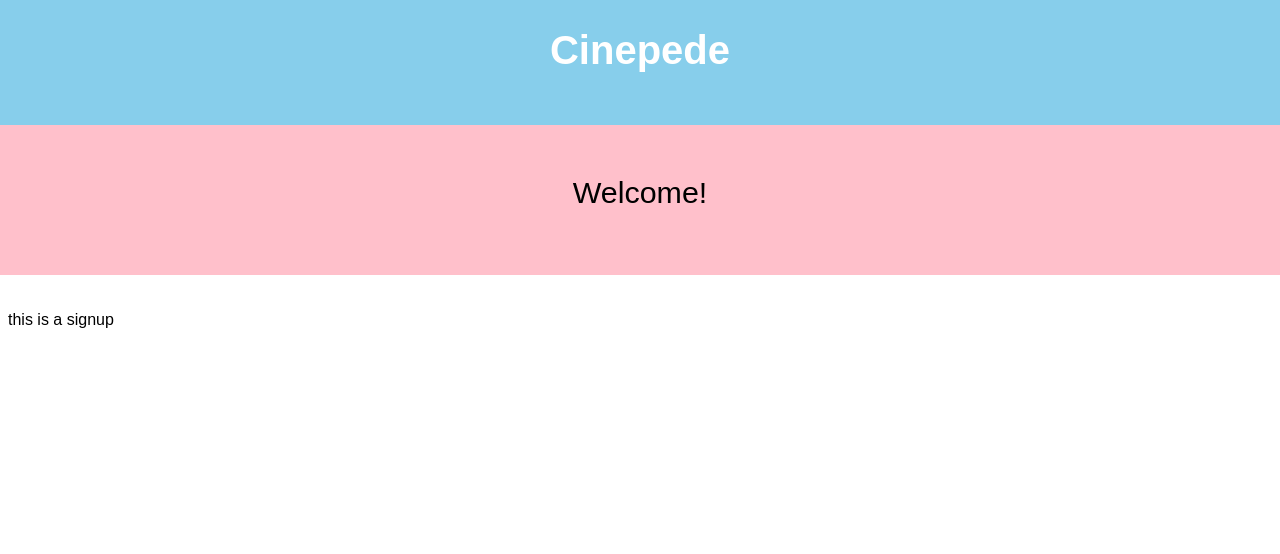
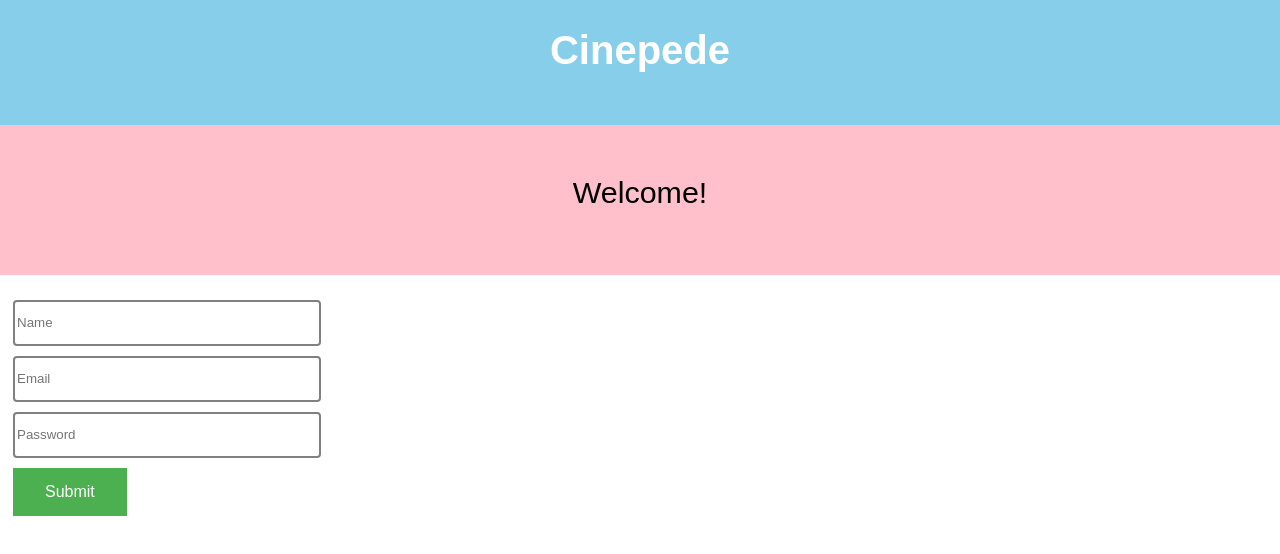
Before and after one commit to AbyssalMager/cinepede, an Angular app: page / in a window 1280 px wide. Shown: the top 554 px of the page. Built offline with nearby package versions, Linux system fonts and the light colour scheme.

Commit message:
Created a basic signup form

```diff
--- a/src/app/home/home.component.css
+++ b/src/app/home/home.component.css
@@ -7,7 +7,7 @@ body {
   color: ;
   top: -20px;
 
-/*magic block of css that expands to both sides of the screen*/
+  /*magic block of css that expands to both sides of the screen*/
   width: 100vw;
   position: relative;
   margin-left: -50vw;
--- a/src/app/signup/signup.component.css
+++ b/src/app/signup/signup.component.css
@@ -0,0 +1,20 @@
+input{
+  width: 300px;
+  height: 40px;
+  margin: 5px;
+  border-radius: 4px;
+  border: 2px solid grey;
+}
+
+button{
+  margin-top: 5px;
+  margin-left: 5px;
+  background-color: #4CAF50; /* Green */
+  border: none;
+  color: white;
+  padding: 15px 32px;
+  text-align: center;
+  text-decoration: none;
+  display: inline-block;
+  font-size: 16px;
+}
--- a/src/app/signup/signup.component.html
+++ b/src/app/signup/signup.component.html
@@ -1 +1,24 @@
-<p>this is a signup</p>
+<section class="section">
+<div class="container">
+
+  <form>
+  <!-- name -->
+  <div class="field">
+    <input type="text" name="name" class="input" placeholder="Name">
+  </div>
+
+  <!-- email -->
+  <div class="field">
+    <input type="email" name="email" class="input" placeholder="Email">
+  </div>
+
+  <!-- password -->
+  <div class="field">
+     <input type="password" name="password" class="input" placeholder="Password">
+  </div>
+
+  <button type="submit">Submit</button>
+
+</form>
+</div>
+</section>
```
